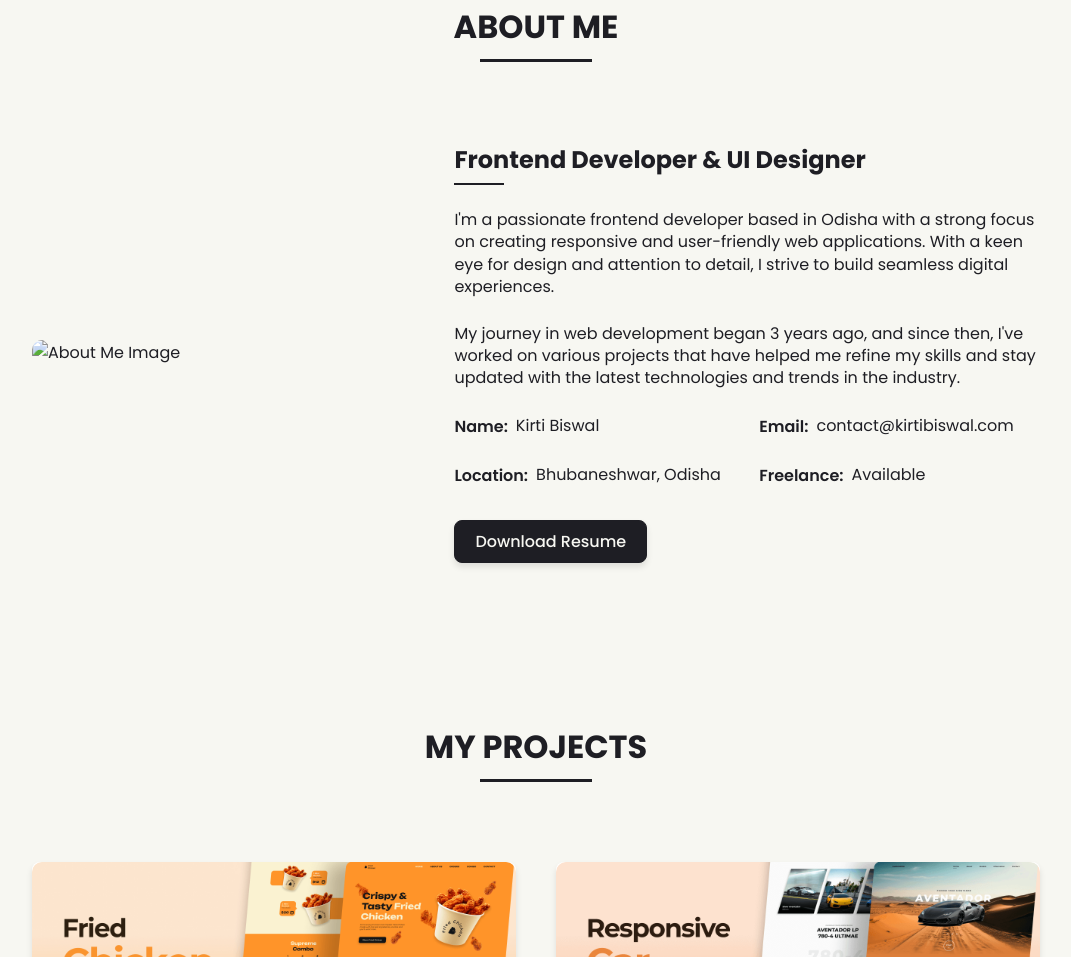
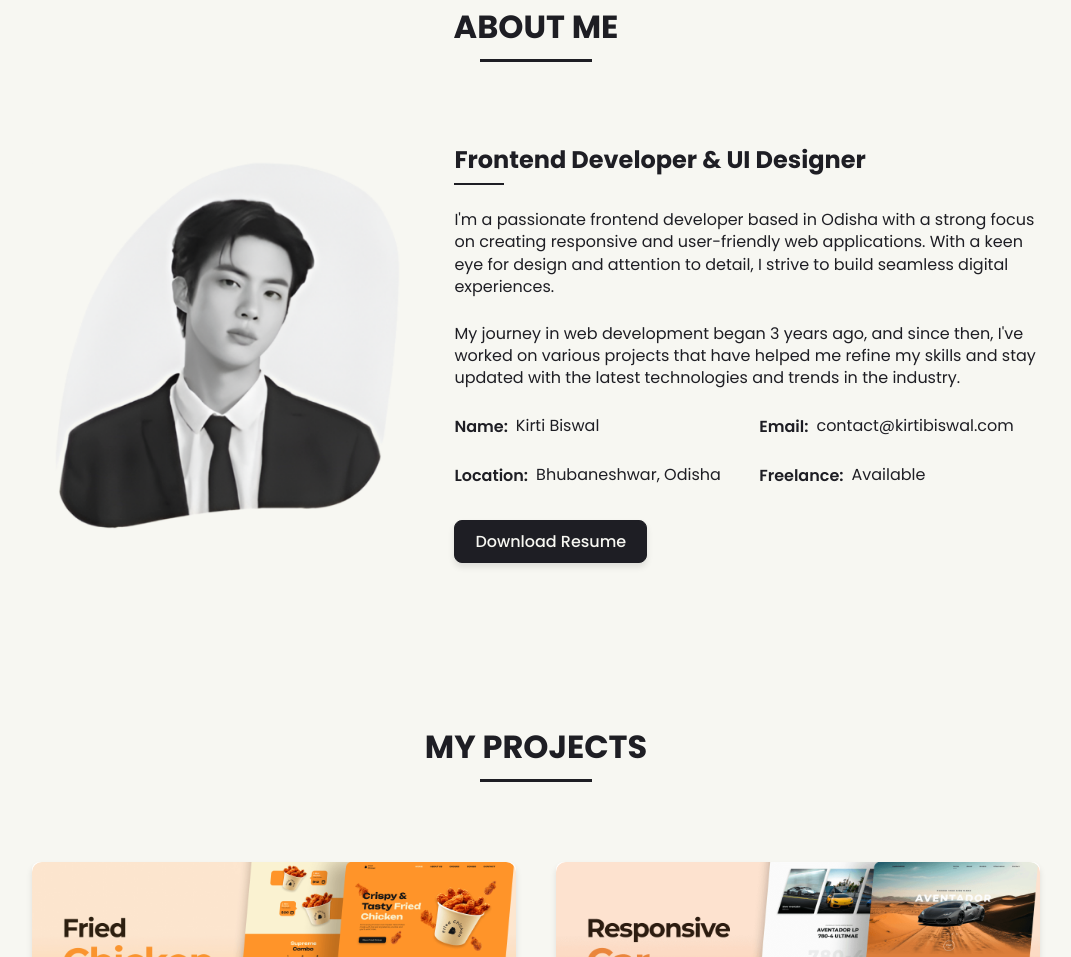
Before and after one commit to KirtiKousik/kkb-port-1, a plain HTML site: page index.html in a window 1280 px wide. Shown: the part 1553-2510 px from the top of the page, without its empty margins (104-1175 px from the left). Drawn offline with Linux system fonts and the light colour scheme.

Commit message:
Update index.html

```diff
--- a/index.html
+++ b/index.html
@@ -106,7 +106,7 @@
     </div>
     <div class="about-container">
       <div class="about-image">
-        <img src="images/image.png" alt="About Me Image" />
+        <img src="image.png" alt="About Me Image" />
       </div>
       <div class="about-content">
         <h3>Frontend Developer & UI Designer</h3>
```
